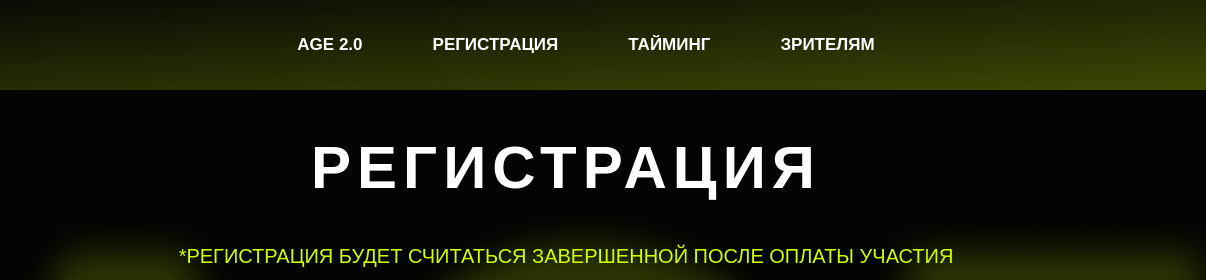
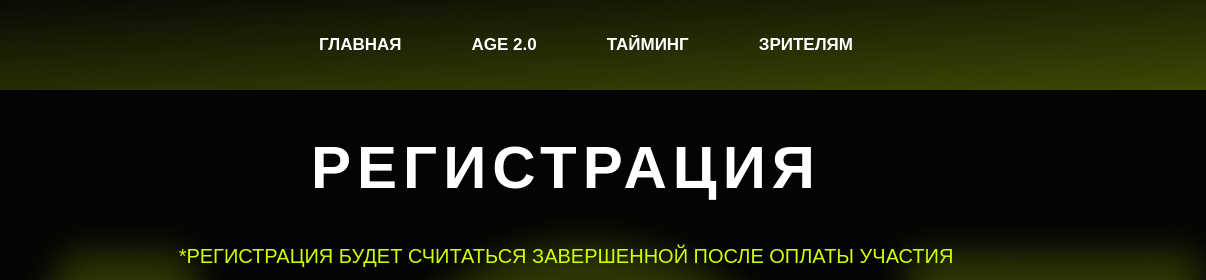
Before and after one commit to fibian1500/age, a plain HTML site: page registration.html in a window 1280 px wide. Shown: the top 280 px of the page, 74-1280 px from the left. Drawn offline with nearby package versions, Linux system fonts and the light colour scheme.

Commit message:
Add files via upload

```diff
--- a/registration.html
+++ b/registration.html
@@ -19,8 +19,8 @@
             <img src="logo_top_strip.png" alt="Лого">
         </div>
         <nav class="nav-menu">
+            <a href="index.html">Главная</a>
             <a href="description.html">AGE 2.0</a>
-            <a href="registration.html">Регистрация</a>
             <a href="timing.html">Тайминг</a>
             <a href="audience.html">Зрителям</a>
         </nav>
```
Also changed, not shown: audience.html (+1 -1 lines), description.html (+1 -1 lines), timing.html (+1 -1 lines).
